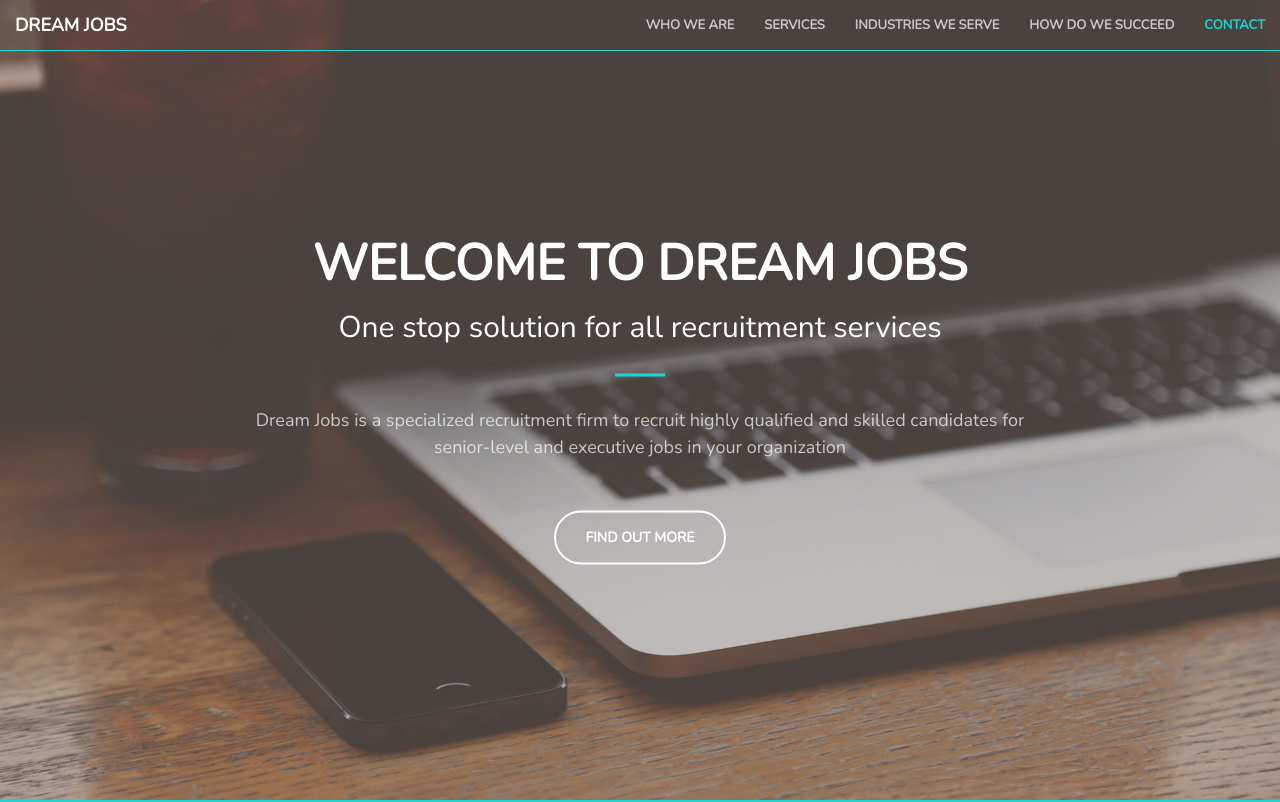
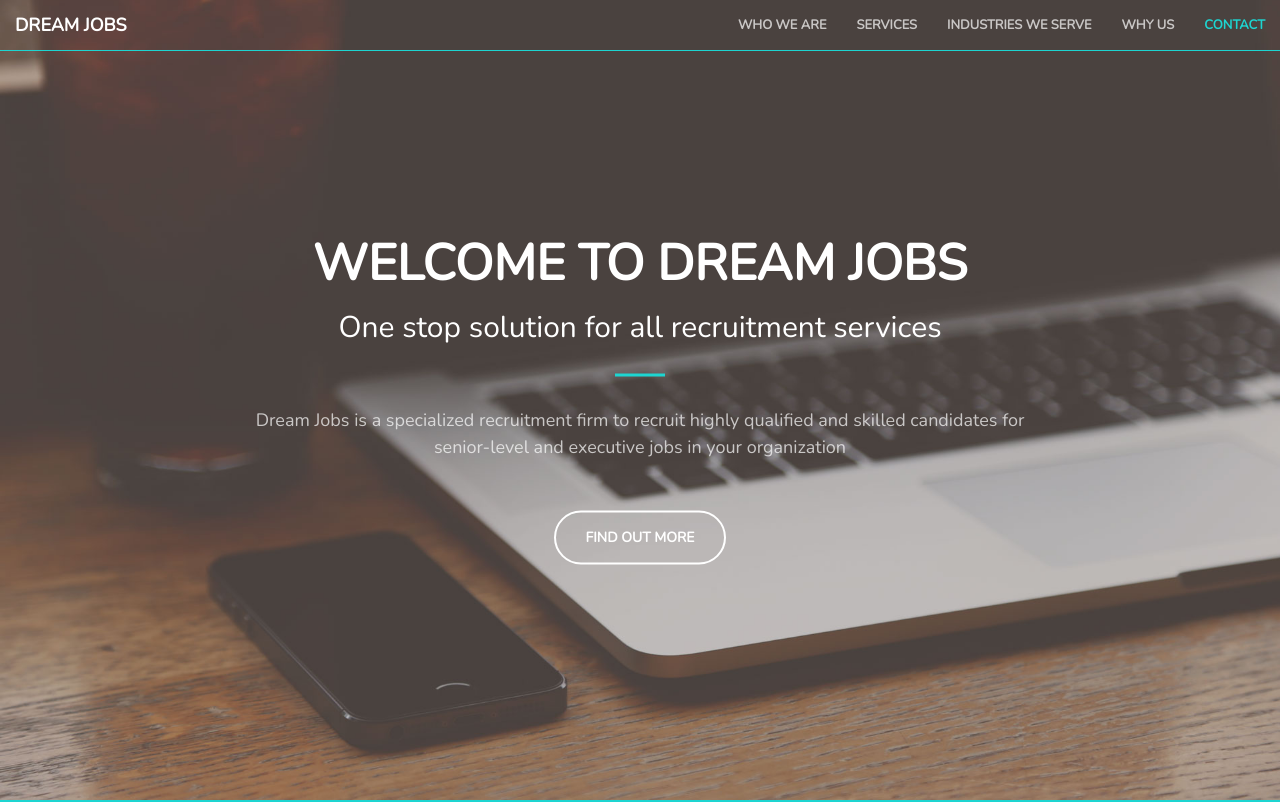
Before and after one commit to rohitrfactor/rohitrfactor.github.io, a website: page index.html in a window 1280 px wide. Shown: the top 802 px of the page. Drawn offline with nearby package versions, Linux system fonts and the light colour scheme.

Commit message:
DJ Website Minor Change

```diff
--- a/index.html
+++ b/index.html
@@ -65,7 +65,7 @@
                         <a class="page-scroll" href="#industries">Industries we serve</a>
                     </li>
                     <li>
-                        <a class="page-scroll" href="#succeed">How do we succeed</a>
+                        <a class="page-scroll" href="#advantage">Why Us</a>
                     </li>
                     <li>
                         <a class="page-scroll" href="#contact">Contact</a>
```
